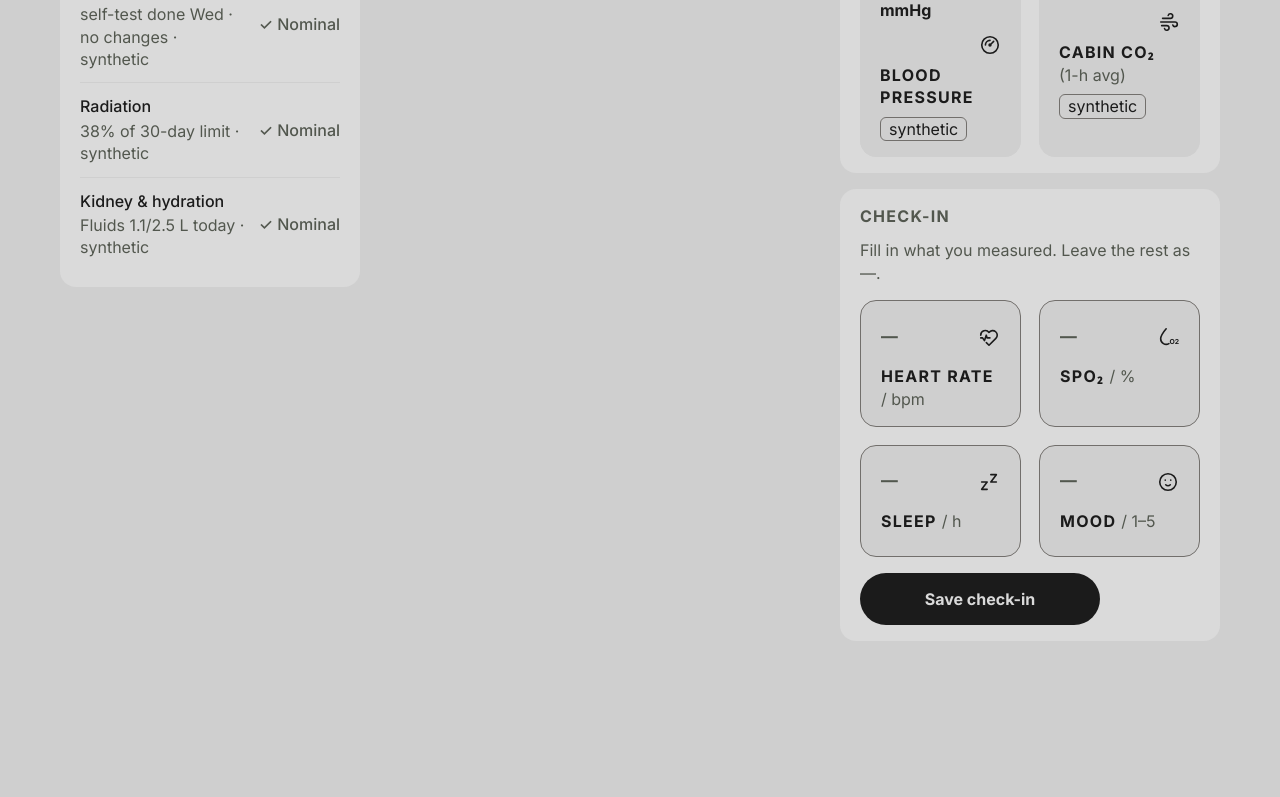
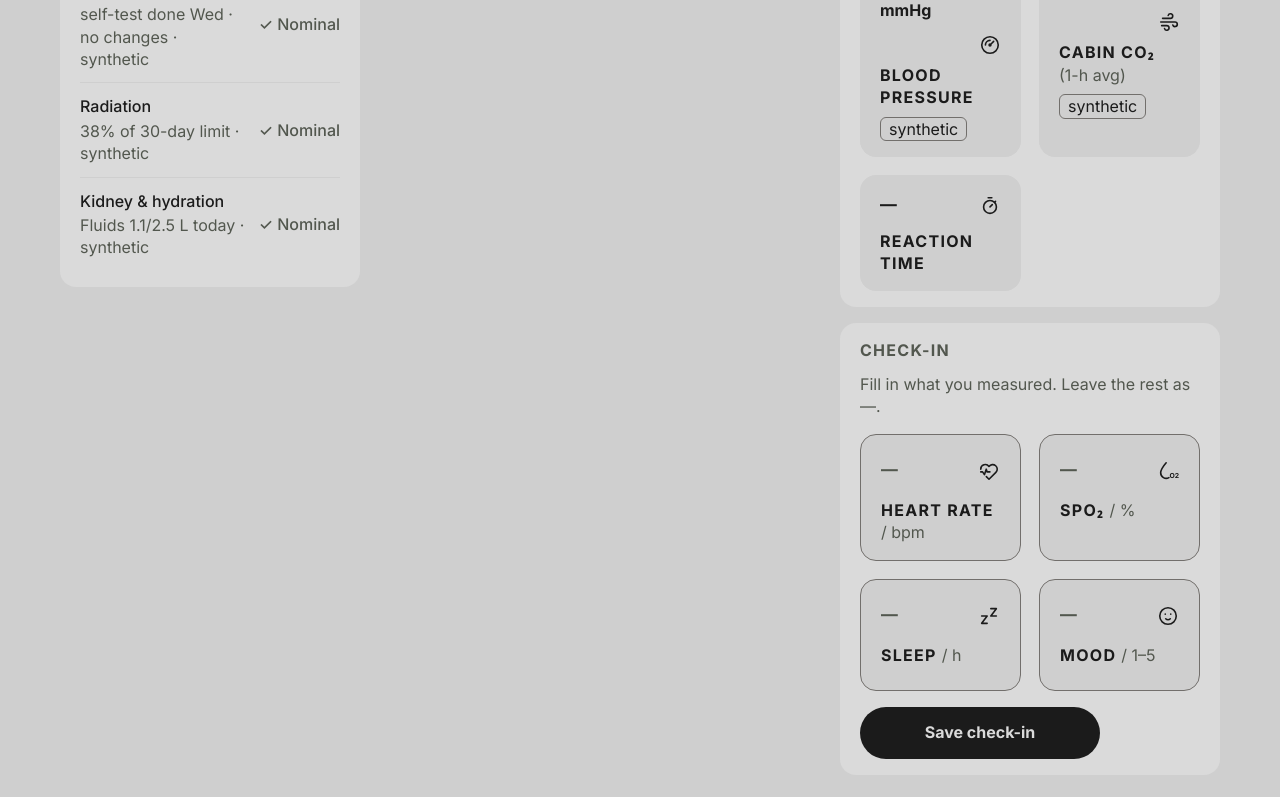
Before and after one commit to jdo-lv/galagans, a React (Vite) app in the folder src/main/frontend/: page / in a window 1280 px wide. Shown: the part 872-1669 px from the top of the page. Before the commit the page ends 1545 px from the top, so only its background shows below. Built offline with nearby package versions, Linux system fonts and the light colour scheme.

Commit message:
feat(pvt): Reaction time tile on Home with in-app test source and 4-day staleness (#16)

```diff
--- a/src/main/frontend/src/application/LatestReadingsReader.ts
+++ b/src/main/frontend/src/application/LatestReadingsReader.ts
@@ -11,7 +11,7 @@ function fromCheckIns(spec: IndicatorSpec, rules: Rule[], checkIns: CheckIn[], n
   const latest = latestReading(checkIns, spec.indicator, spec.validMin, spec.validMax, rows)
   if (!latest) return { spec, state: 'no-data' }
 
-  const shown = { spec, value: latest.value, recordedAt: latest.recordedAt, source: 'manual' as const }
+  const shown = { spec, value: latest.value, recordedAt: latest.recordedAt, source: spec.source ?? 'manual' }
   return { ...shown, state: now.getTime() - latest.time > spec.staleAfterMs ? 'stale' : latest.status }
 }
 
--- a/src/main/frontend/src/domain/checkIn.ts
+++ b/src/main/frontend/src/domain/checkIn.ts
@@ -5,6 +5,10 @@ export interface CheckIn {
   spo2Percent?: number
   sleepHours?: number
   mood?: number
+  /** PVT-B result in whole ms and counts (#16). */
+  pvtMedianMs?: number
+  pvtLapses?: number
+  pvtFalseStarts?: number
   symptoms: string[]
 }
 
--- a/src/main/frontend/src/domain/readings.ts
+++ b/src/main/frontend/src/domain/readings.ts
@@ -11,6 +11,7 @@ export type ReadingSpec =
       validMin: number
       validMax: number
       staleAfterMs: number
+      source?: 'manual' | 'in-app test'
     }
   // No input in the app yet; shown from a placeholder.
   | { key: string; label: string; labelSuffix?: string; unit: string; indicator: null }
@@ -30,7 +31,7 @@ export interface LatestReading {
   text?: string
   recordedAt?: string
   /** Only when a value or text is shown. */
-  source?: 'manual' | 'synthetic'
+  source?: 'manual' | 'synthetic' | 'in-app test'
 }
 
 /** One row per "Latest readings" tile, in display order (ideas/mockups/01-body-map.png). */
@@ -41,4 +42,15 @@ export const READINGS: ReadingSpec[] = [
   { key: 'mood', label: 'Mood', unit: '/ 5', indicator: 'mood', validMin: 1, validMax: 5, staleAfterMs: STALE_AFTER_MS },
   { key: 'bloodPressure', label: 'Blood pressure', unit: 'mmHg', indicator: null },
   { key: 'cabinCo2', label: 'Cabin CO₂', labelSuffix: '(1-h avg)', unit: 'mmHg', indicator: null },
+  // Stale after 4 d: team heuristic from the every-4th-day PVT schedule (health-indicators §13 [S28]).
+  {
+    key: 'pvt',
+    label: 'Reaction time',
+    unit: 'ms',
+    indicator: 'pvtMedianMs',
+    validMin: 130,
+    validMax: 10000,
+    staleAfterMs: 4 * 24 * 60 * 60 * 1000,
+    source: 'in-app test',
+  },
 ]
--- a/src/main/frontend/src/domain/rules.ts
+++ b/src/main/frontend/src/domain/rules.ts
@@ -1,4 +1,4 @@
-export type Indicator = 'heartRateBpm' | 'spo2Percent' | 'sleepHours' | 'mood'
+export type Indicator = 'heartRateBpm' | 'spo2Percent' | 'sleepHours' | 'mood' | 'pvtMedianMs'
 
 export type Status = 'nominal' | 'caution' | 'warning'
 
--- a/src/main/frontend/src/ui/LatestReadings.tsx
+++ b/src/main/frontend/src/ui/LatestReadings.tsx
@@ -1,7 +1,7 @@
 import { useId, type ComponentType } from 'react'
 import { formatAge, formatOldAge } from '../application/formatAge'
 import type { LatestReading } from '../domain/readings'
-import { BloodPressureIcon, CabinAirIcon, HeartRateIcon, MoodIcon, SleepIcon, Spo2Icon } from './icons'
+import { BloodPressureIcon, CabinAirIcon, HeartRateIcon, MoodIcon, PvtIcon, SleepIcon, Spo2Icon } from './icons'
 import { Badge } from './SystemStatusList'
 import type { LatestReadingsState } from './useLatestReadings'
 
@@ -13,6 +13,7 @@ const ICONS: Record<string, ComponentType<{ className?: string }>> = {
   mood: MoodIcon,
   bloodPressure: BloodPressureIcon,
   cabinCo2: CabinAirIcon,
+  pvt: PvtIcon,
 }
 
 function Reading({ reading }: { reading: LatestReading }) {
```
Also changed, not shown: src/main/frontend/src/test/renderApp.tsx (+9 -0 lines), 2 other files (tests, documents, lock files or other folders).
